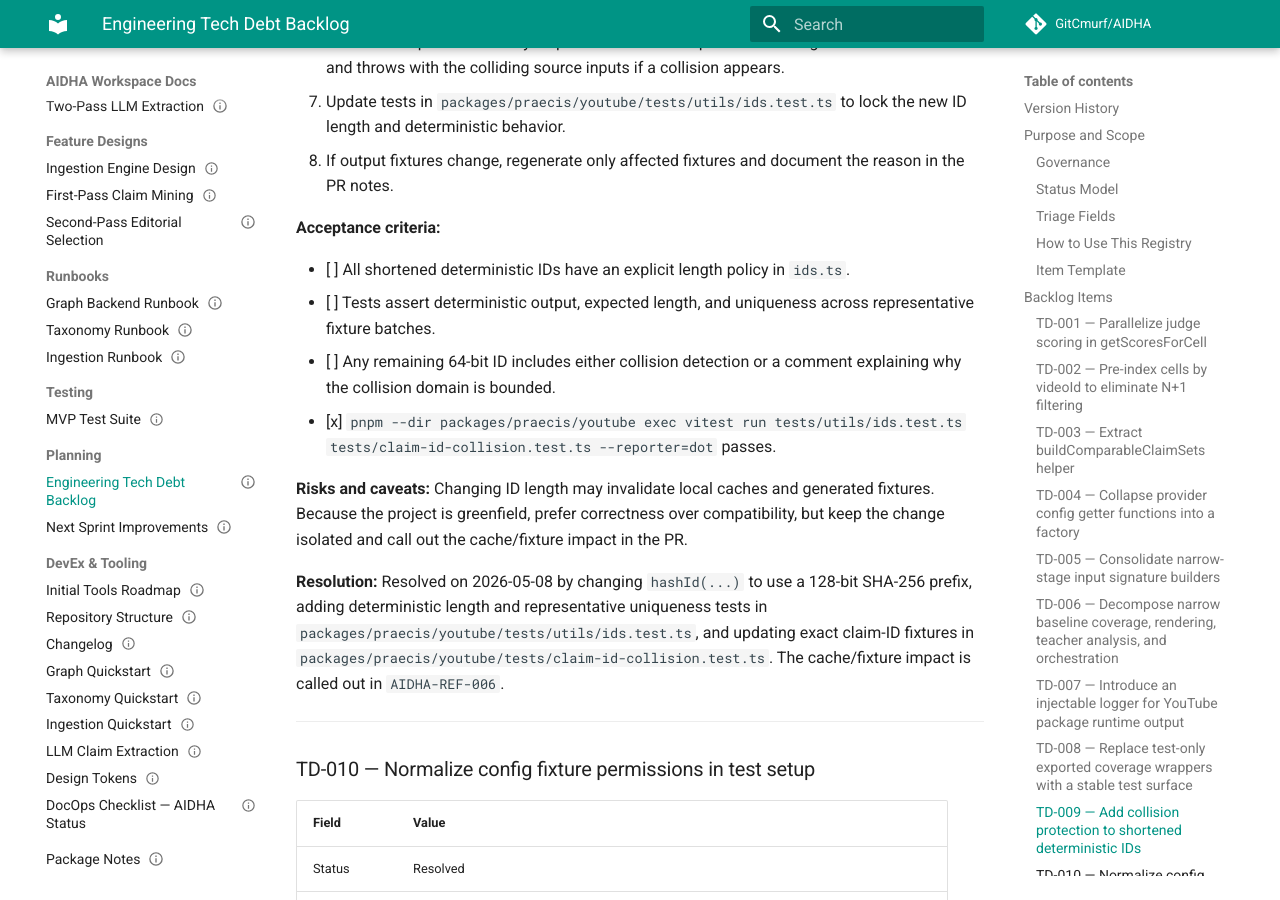
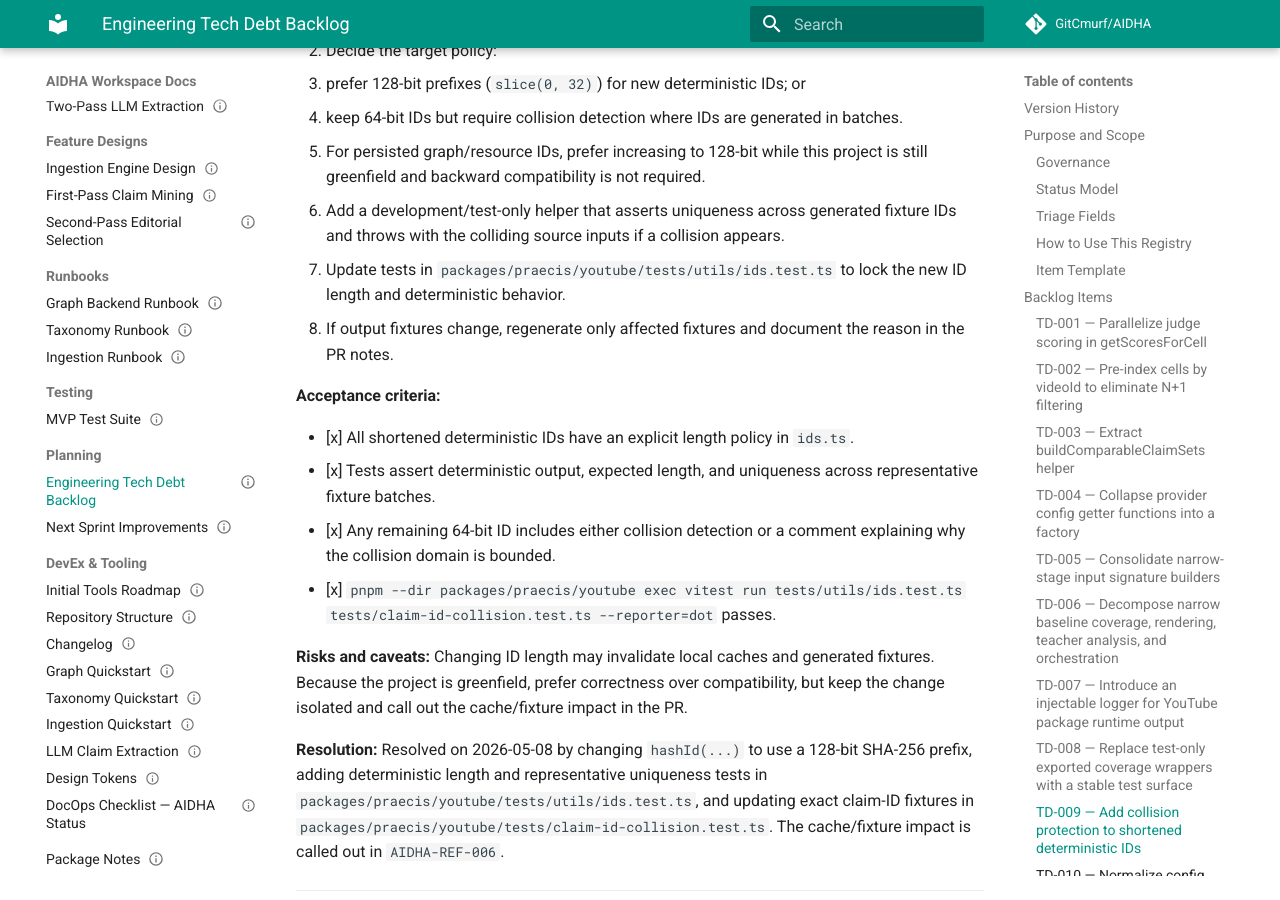
Before and after one commit to GitCmurf/AIDHA, an MkDocs documentation site: the page built from docs/05-planning/tasks/task-007-tech-debt-backlog.md, in a window 1280 px wide and 900 px high, scrolled down 26333 px. Built offline with MkDocs 1.6.1 and Material for MkDocs 9.7.7, drawn with Linux system fonts in a browser that asks for light colours; comment, search, counter and statistics services are not loaded; the version menu is left out; some of the changed text lies outside the part shown.

Commit message:
docs: align resolved debt statuses

```diff
--- a/docs/01-indices/catalog.json
+++ b/docs/01-indices/catalog.json
@@ -682,7 +682,7 @@
       "document_id": "AIDHA-TASK-007",
       "owner": "Ingestion Engineering Lead",
       "status": "Draft",
-      "version": "1.43",
+      "version": "1.44",
       "last_updated": "2026-05-11",
       "title": "Engineering Tech Debt Backlog",
       "type": "TASK",
--- a/docs/05-planning/tasks/task-007-tech-debt-backlog.md
+++ b/docs/05-planning/tasks/task-007-tech-debt-backlog.md
@@ -71,6 +71,7 @@
 | 1.41    | 2026-05-11 | AI     | Add deterministic report byte-identity characterization for TD-006. | — | Draft | AIDHA-TASK-008 |
 | 1.42    | 2026-05-11 | AI     | Close TD-006 decomposition scope and split residual per-stage unit-test granularity to TD-021. | — | Draft | AIDHA-TASK-008 |
 | 1.43    | 2026-05-11 | AI     | Align resolved TD-005 acceptance checklist with implemented signature-builder refactor. | — | Draft | AIDHA-TASK-008 |
+| 1.44    | 2026-05-11 | AI     | Align resolved TD-009 and TD-012 checklists and correct TD-014 as maintainer-blocked. | — | Draft | AIDHA-TASK-008 |
 
 ---
 
@@ -935,10 +936,10 @@
 
 **Acceptance criteria:**
 
-- [ ] All shortened deterministic IDs have an explicit length policy in `ids.ts`.
-- [ ] Tests assert deterministic output, expected length, and uniqueness across representative
+- [x] All shortened deterministic IDs have an explicit length policy in `ids.ts`.
+- [x] Tests assert deterministic output, expected length, and uniqueness across representative
   fixture batches.
-- [ ] Any remaining 64-bit ID includes either collision detection or a comment explaining why the
+- [x] Any remaining 64-bit ID includes either collision detection or a comment explaining why the
   collision domain is bounded.
 - [x] `pnpm --dir packages/praecis/youtube exec vitest run tests/utils/ids.test.ts tests/claim-id-collision.test.ts --reporter=dot`
   passes.
@@ -1099,9 +1100,9 @@
 
 **Acceptance criteria:**
 
-- [ ] PR description includes the default model change and its cache/eval comparability impact.
-- [ ] Any release notes or changelog updated by this branch include the same note.
-- [ ] No code change is made solely to preserve the old default unless a maintainer explicitly
+- [x] PR description includes the default model change and its cache/eval comparability impact.
+- [x] Any release notes or changelog updated by this branch include the same note.
+- [x] No code change is made solely to preserve the old default unless a maintainer explicitly
   reverses the behavioral decision.
 
 **Risks and caveats:**
```
Also changed, not shown: other parts of docs/05-planning/tasks/task-007-tech-debt-backlog.md (+3 -3 lines).
